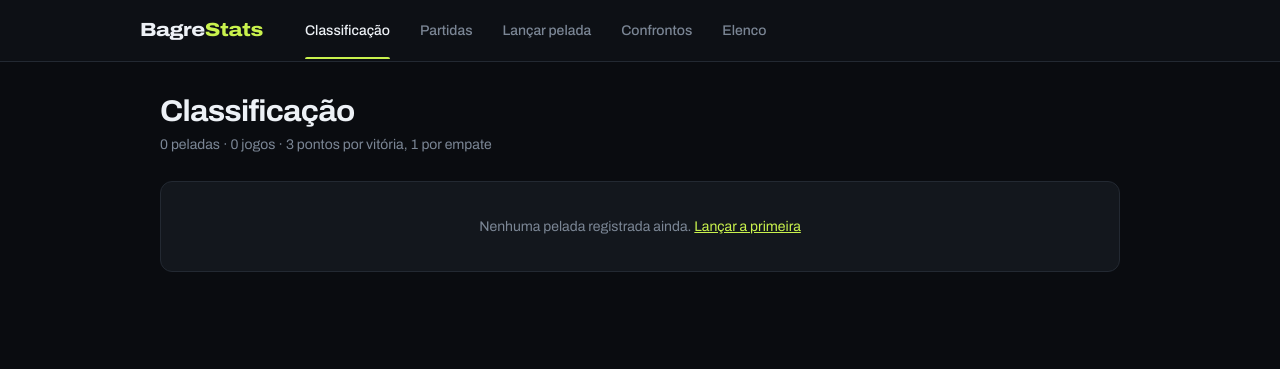
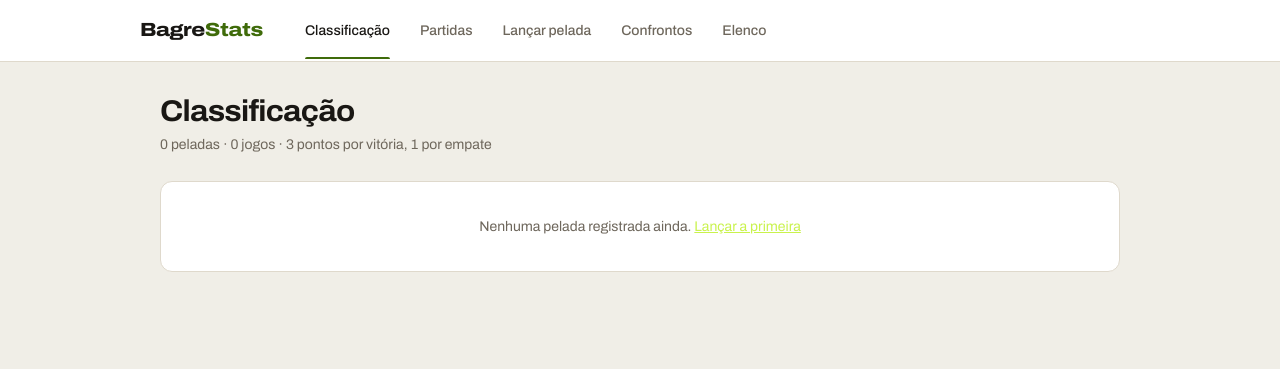
Before and after one commit to rcgaui/BagreStats, a FastAPI app: page / in a window 1280 px wide. Shown: the top 369 px of the page. Run offline with FastAPI, Linux system fonts and the light colour scheme; data that the repository does not hold is empty.

Commit message:
feat(templates): troca o tema escuro por um claro em papel
O fundo é a cor pedida, #F0EEE7, e o resto da paleta foi derivado dela.

A lima continua sendo a marca, mas só onde preenche: como texto sobre fundo
claro ela dá 1.3:1 e some. Onde o acento precisa ser lido — linha da aba
ativa, foco, link, curva do gráfico — entra uma versão escura da mesma cor.
Verde, vermelho e dourado também escureceram: os tons que brilhavam no escuro
sumiam no claro.

As cores que estavam soltas pelo CSS viraram tokens no caminho, então o tema
passa a viver num lugar só e a próxima troca custa uma linha.

Medido, não estimado: um teste percorre cada texto renderizado das oito telas
comparando com o fundo real, e nenhum fica abaixo dos 4.5:1. As 26 exceções
são as datas futuras do calendário, que a WCAG dispensa por serem controles
inativos.

Dois ajustes que só o claro revelou: o realce do pódio lavava a linha inteira
de lima, e o cartão do time era branco dentro de branco — agora é um encaixe
no fundo, não um cartão empilhado sobre outro.

Co-Authored-By: Claude Opus 5 <noreply@anthropic.com>

```diff
--- a/app/templates/base.html
+++ b/app/templates/base.html
@@ -17,17 +17,26 @@
   }
 
   :root{
-    --bg:#0A0C10; --card:#13171D; --sobe:#191F27; --linha:#232932;
-    --txt:#EDF1F6; --fraco:#7B8695;
-    --acento:#C9F24D; --acento-txt:#0A0C10; --acento-fundo:#C9F24D1f;
-    --verde:#3FD48A; --amarelo:#F5C64B; --vermelho:#F0736B;
-    --ouro:#F0C24B; --prata:#C4CCD6; --bronze:#D08A54;
+    /* Tema claro. O fundo e a cor exata pedida; o resto foi derivado dela e
+       conferido contra os 4.5:1 de texto do craft-floor. */
+    --bg:#F0EEE7; --card:#FFFFFF; --sobe:#F4F1E9; --linha:#DFD9CC;
+    --linha-forte:#C7BFAE;
+    --txt:#191714; --fraco:#6E675C; --apagado:#8F8676;
+    /* Lima so preenche: como TEXTO em fundo claro da 1.3:1. Onde precisa de
+       acento legivel (linha, link, foco) entra a versao escura. */
+    --acento:#C9F24D; --acento-txt:#191714; --acento-fundo:#C9F24D66;
+    --acento-forte:#3F6B0A;
+    --verde:#15703A; --amarelo:#7A5C00; --vermelho:#B3261E;
+    --ouro:#7D5F00; --prata:#6E6E76; --bronze:#8A5A2B;
+    --entrada:#FFFFFF;
+    --campo:#2E7D46;
     --raio:12px;
-    /* Anel de toda amostra de cor: sem ele o colete preto some no fundo. */
-    --anel-cor:inset 0 0 0 1px #ffffff59;
+    /* Anel de toda amostra de cor: sem ele o colete BRANCO some no cartao. */
+    --anel-cor:inset 0 0 0 1px #00000033;
+    --sombra-menu:0 14px 34px -10px #19171426,0 3px 10px -3px #19171414;
     --fonte:"Archivo",-apple-system,BlinkMacSystemFont,"Segoe UI",Roboto,sans-serif;
   }
-  html{color-scheme:dark}
+  html{color-scheme:light}
   *{box-sizing:border-box}
   /* Qualquer regra de autor que defina display vence o atributo [hidden] do
      navegador, e o elemento aparece mesmo escondido no HTML. Isso ja mordeu
@@ -39,11 +48,11 @@
        font-variant-numeric:tabular-nums}
 
   ::selection{background:var(--acento);color:var(--acento-txt)}
-  input,select,textarea{caret-color:var(--acento)}
-  :focus-visible{outline:2px solid var(--acento);outline-offset:2px;border-radius:6px}
+  input,select,textarea{caret-color:var(--acento-forte)}
+  :focus-visible{outline:2px solid var(--acento-forte);outline-offset:2px;border-radius:6px}
 
   /* ---------- cabecalho ---------- */
-  header{background:#0D1015;border-bottom:1px solid var(--linha);padding:0 20px;
+  header{background:var(--card);border-bottom:1px solid var(--linha);padding:0 20px;
          position:sticky;top:0;z-index:10}
   nav{max-width:1000px;margin:0 auto;display:flex;gap:2px;align-items:center;
       overflow-x:auto;scrollbar-width:none}
@@ -51,13 +60,13 @@
   nav a,nav .marca{white-space:nowrap;flex:none}
   .marca{font-weight:800;font-stretch:118%;font-size:19px;letter-spacing:-.02em;
          margin-right:26px;padding:16px 0}
-  .marca span{color:var(--acento)}
+  .marca span{color:var(--acento-forte)}
   nav a{color:var(--fraco);text-decoration:none;padding:18px 14px;font-size:14px;
         font-weight:500;position:relative;transition:color .15s}
   nav a:hover{color:var(--txt)}
   nav a.ativo{color:var(--txt)}
   nav a.ativo::after{content:"";position:absolute;left:14px;right:14px;bottom:0;
-                     height:2px;background:var(--acento);border-radius:2px 2px 0 0}
+                     height:2px;background:var(--acento-forte);border-radius:2px 2px 0 0}
 
   main{max-width:1000px;margin:0 auto;padding:32px 20px 80px}
 
```
Also changed, not shown: other parts of app/templates/base.html (+42 -42 lines).
